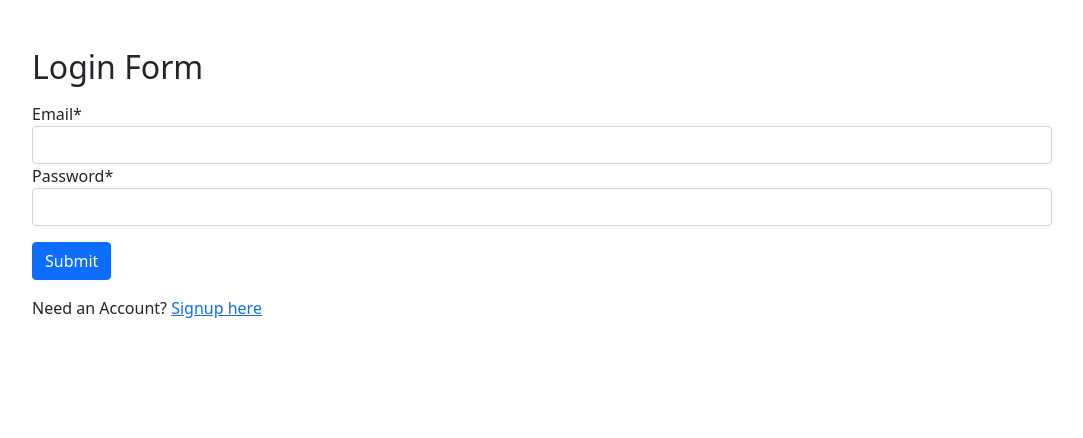
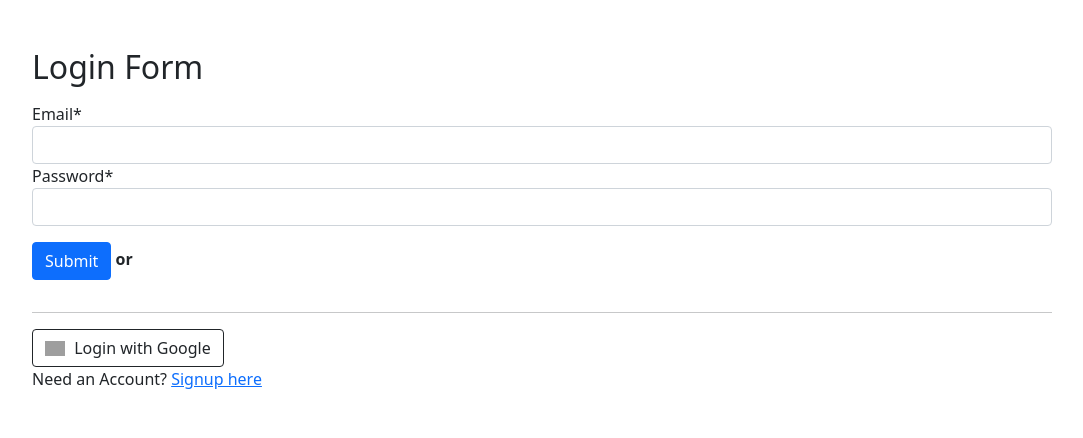
Before and after one commit to AKSHDESAI1/Experience1, a Django app: page /login1/ in a window 1280 px wide. Shown: the top 438 px of the page, without its empty margins (98-1181 px from the left). Run offline with Django 4.2, Linux system fonts and the light colour scheme; some libraries are stand-ins or nearby versions; grey boxes are pictures that could not be loaded.

Commit message:
login google done

```diff
--- a/exppro/settings.py
+++ b/exppro/settings.py
@@ -149,7 +149,7 @@ MEDIA_URl = '/media/'
 CRISPY_TEMPLATE_PACK = 'bootstrap4'
 LOGIN_REDIRECT_URL = 'home'
 
-SITE_ID = 1
+SITE_ID = 2
 LOGIN_REDIRECT_URL = '/'
 
 SOCIALACCOUNT_PROVIDERS = {
--- a/exppro/urls.py
+++ b/exppro/urls.py
@@ -14,13 +14,14 @@ Including another URLconf
     2. Add a URL to urlpatterns:  path('blog/', include('blog.urls'))
 """
 from django.contrib import admin
-from django.urls import path
+from django.urls import path, include
 from django.views.generic import TemplateView
 from . import views
 
 urlpatterns = [
     path('admin/', admin.site.urls),
-    path('', TemplateView.as_view(template_name='base.html'), name='home'),
+    path('', views.home , name='home'),
+    path('accounts/', include('allauth.urls')),
     path('login1/', views.login1, name='login1'),
     path('signup1/', views.signup1, name='signup1'),
     path('logout1/', views.logout1, name='logout1')
--- a/exppro/views.py
+++ b/exppro/views.py
@@ -2,6 +2,13 @@ from django.shortcuts import render, redirect
 from .forms import UserRegisterForm, LoginForm
 from django.contrib import messages
 from django.contrib.auth import authenticate, login, logout
+
+def home(request):
+    userabc = ""
+    if request.user.is_authenticated:
+        userabc = request.user.username
+    return render(request, 'base.html', {"userabc": userabc})
+
 
 def signup1(request):
     if request.method == 'POST':
@@ -29,7 +36,7 @@ def login1(request):
 
             return redirect('home')
 
-        return render(request, template_name='account/login.html', context=context)
+
     form = LoginForm()
     context = {
         'form': form
--- a/templates/account/login.html
+++ b/templates/account/login.html
@@ -11,10 +11,12 @@
         integrity="sha384-1BmE4kWBq78iYhFldvKuhfTAU6auU8tT94WrHftjDbrCEXSU1oBoqyl2QvZ6jIW3" crossorigin="anonymous">
 
     <title>Document</title>
+    {% load socialaccount %}
     {% load crispy_forms_tags %}
 </head>
 
 <body>
+
     {% for message in messages %}
     <div class="alert alert-{{ message.tags }} shadow-lg p-3 alert-dismissible fade show" role="alert">
         <strong>Message:- </strong> {{ message }}
@@ -28,7 +30,16 @@
                 <form action="/login1/" method="post"> {% csrf_token %}
 
                     {{form|crispy}}
-                    <button class="btn btn-primary my-3 " type="submit">Submit </button>
+                    <button class="btn btn-primary my-3 " type="submit">Submit </button> <b>or</b>
+                    <hr>
+                    <div class="row">
+                        <div class="col-md-3">
+                          <a class="btn btn-outline-dark" href="{% provider_login_url 'google' %}" role="button" style="text-transform:none">
+                            <img width="20px" style="margin-bottom:3px; margin-right:5px" alt="Google sign-in" src="https://upload.wikimedia.org/wikipedia/commons/thumb/5/53/Google_%22G%22_Logo.svg/512px-Google_%22G%22_Logo.svg.png" />
+                            Login with Google
+                          </a>
+                        </div>
+                      </div>
                     <div>Need an Account? <a href="/signup1">Signup here</a></div>
                 </form>
             </div>
--- a/templates/base.html
+++ b/templates/base.html
@@ -88,7 +88,7 @@
   </nav>
   <!-- =================== End Navbar =================== -->
   {% block body %}{% endblock body %}
-
+{{userabc}}
   <script src="https://cdn.jsdelivr.net/npm/bootstrap@5.1.3/dist/js/bootstrap.bundle.min.js"
     integrity="sha384-ka7Sk0Gln4gmtz2MlQnikT1wXgYsOg+OMhuP+IlRH9sENBO0LRn5q+8nbTov4+1p"
     crossorigin="anonymous"></script>
```
Also changed, not shown: db.sqlite3.
